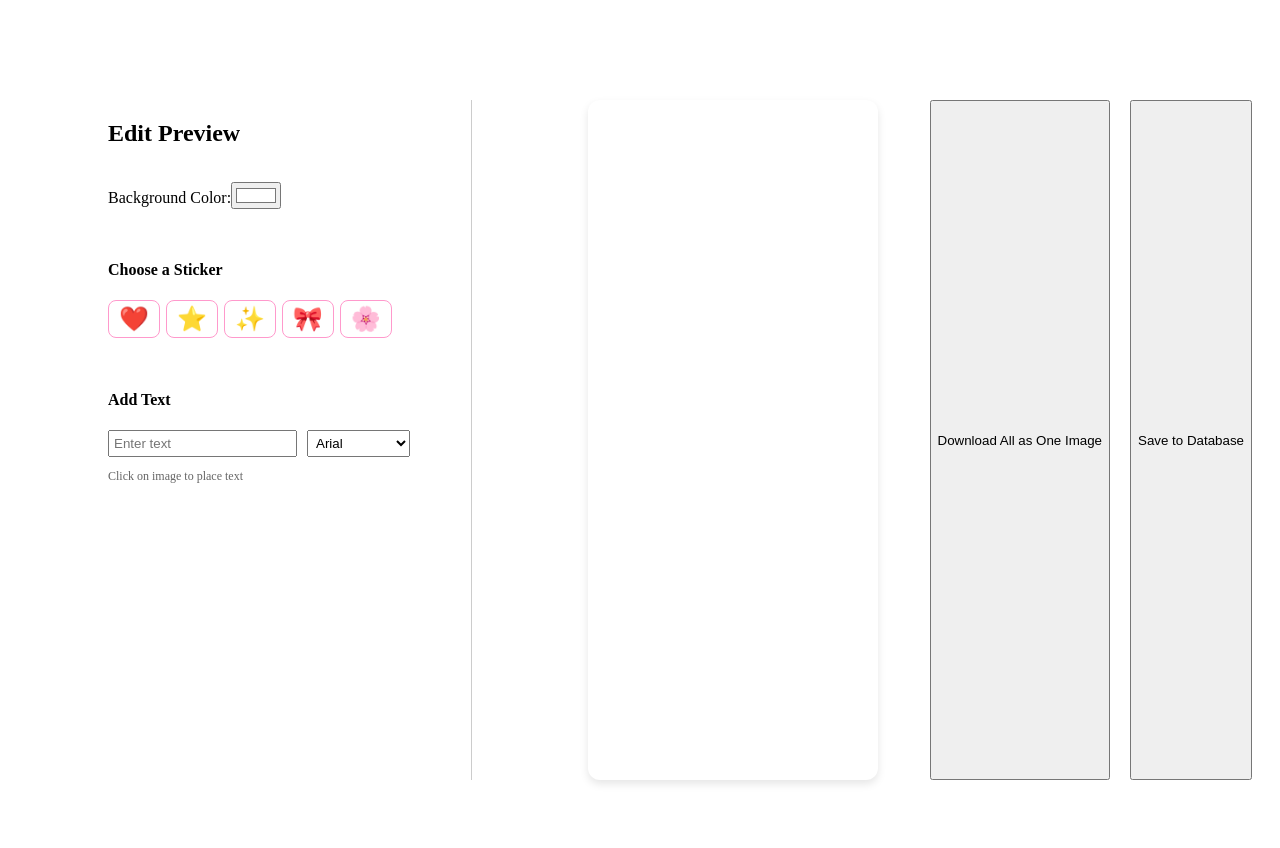
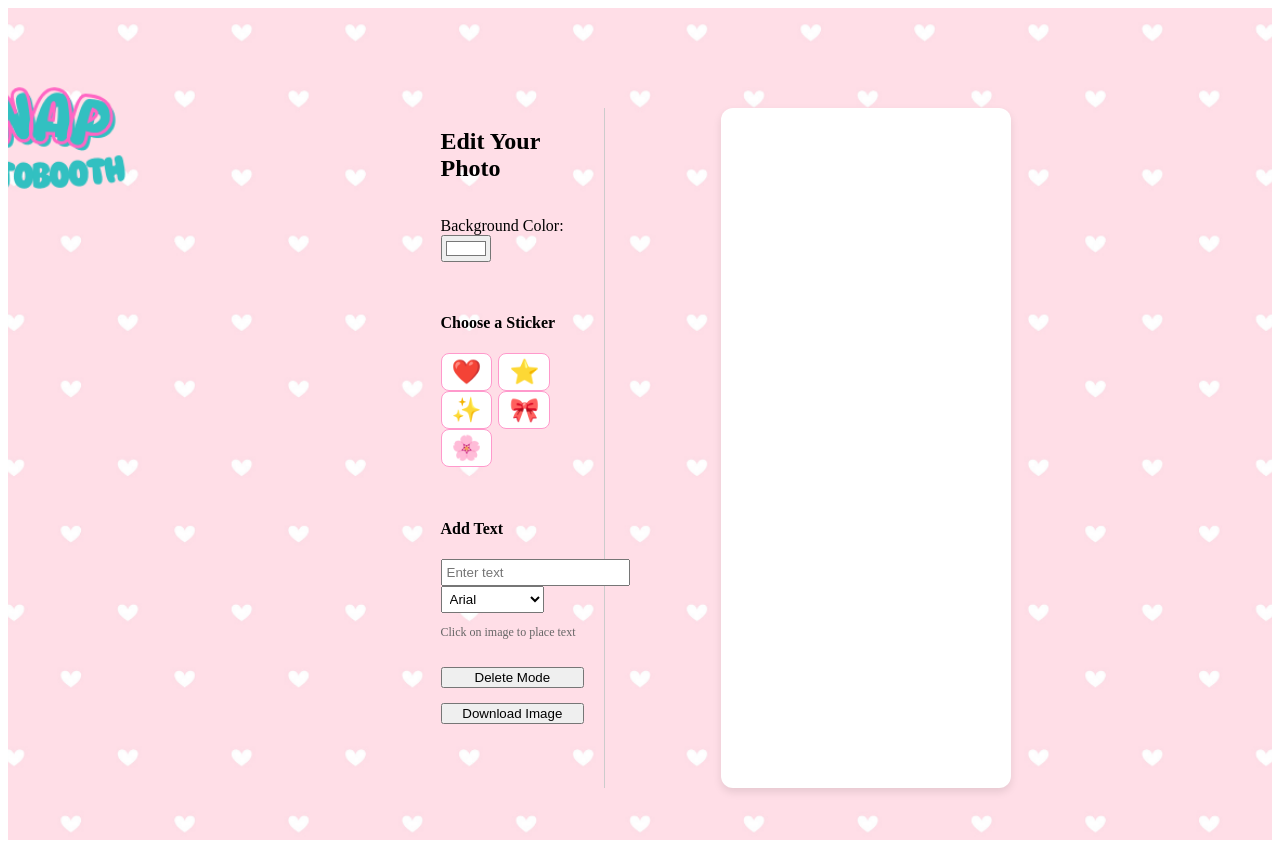
Before and after one commit to ImJennyLyn/snap-photobooth, a React (Create React App) app: page /edit in a window 1280 px wide. Before the commit the page ends 808 px from the top, so only its background shows below. Built offline with nearby package versions, Linux system fonts and the light colour scheme.

Commit message:
fixed, UI, buttons

```diff
--- a/src/App.css
+++ b/src/App.css
@@ -9,6 +9,7 @@
   padding: 2rem;
   box-sizing: border-box;
 }
+
 
 
 .content-wrapper {
@@ -158,7 +159,7 @@
   gap: 20px;
   padding: 20px;
   margin-left: 5rem;
-  margin-top: 5rem;
+  margin-top: 3rem;
 }
 
 .left-panel {
@@ -184,3 +185,15 @@
   height: 40rem;
   margin-left: 6rem;
 }
+
+.edit-page {
+  min-height: 100vh;
+  display: flex;
+  justify-content: center;
+  align-items: center;
+  background-image: url('images/snap.png');
+  background-size: cover;
+  background-position: center;
+  padding: 2rem;
+  box-sizing: border-box;
+}
--- a/src/EditPage.js
+++ b/src/EditPage.js
@@ -84,9 +84,11 @@ const EditPage = () => {
   };
 
   return (
+    <div className="edit-page">
+
     <div className="edit-container">
     <div className="left-panel">
-      <h2>Edit Preview</h2>
+      <h2>Edit Your Photo</h2>
 
       <label>
         Background Color:
@@ -140,6 +142,12 @@ const EditPage = () => {
         <p style={{ fontSize: '12px', color: '#666' }}>Click on image to place text</p>
       </div>
 
+      <button onClick={() => setDeleteMode(!deleteMode)}>
+        {deleteMode ? 'Exit Delete Mode' : 'Delete Mode'}
+      </button>
+
+      <button onClick={downloadAllImagesAsOne}>Download Image</button>
+      {/* <button onClick={saveToDatabase}>Save to Database</button> */}
     </div>
 
     <div className="right-panel">
@@ -214,10 +222,8 @@ const EditPage = () => {
         ))}
       </div>
     </div>
+  </div>
 
-
-      <button onClick={downloadAllImagesAsOne}>Download All as One Image</button>
-      <button onClick={saveToDatabase}>Save to Database</button>
     </div>
   );
 };
```
Also changed, not shown: src/images/snap.png.
